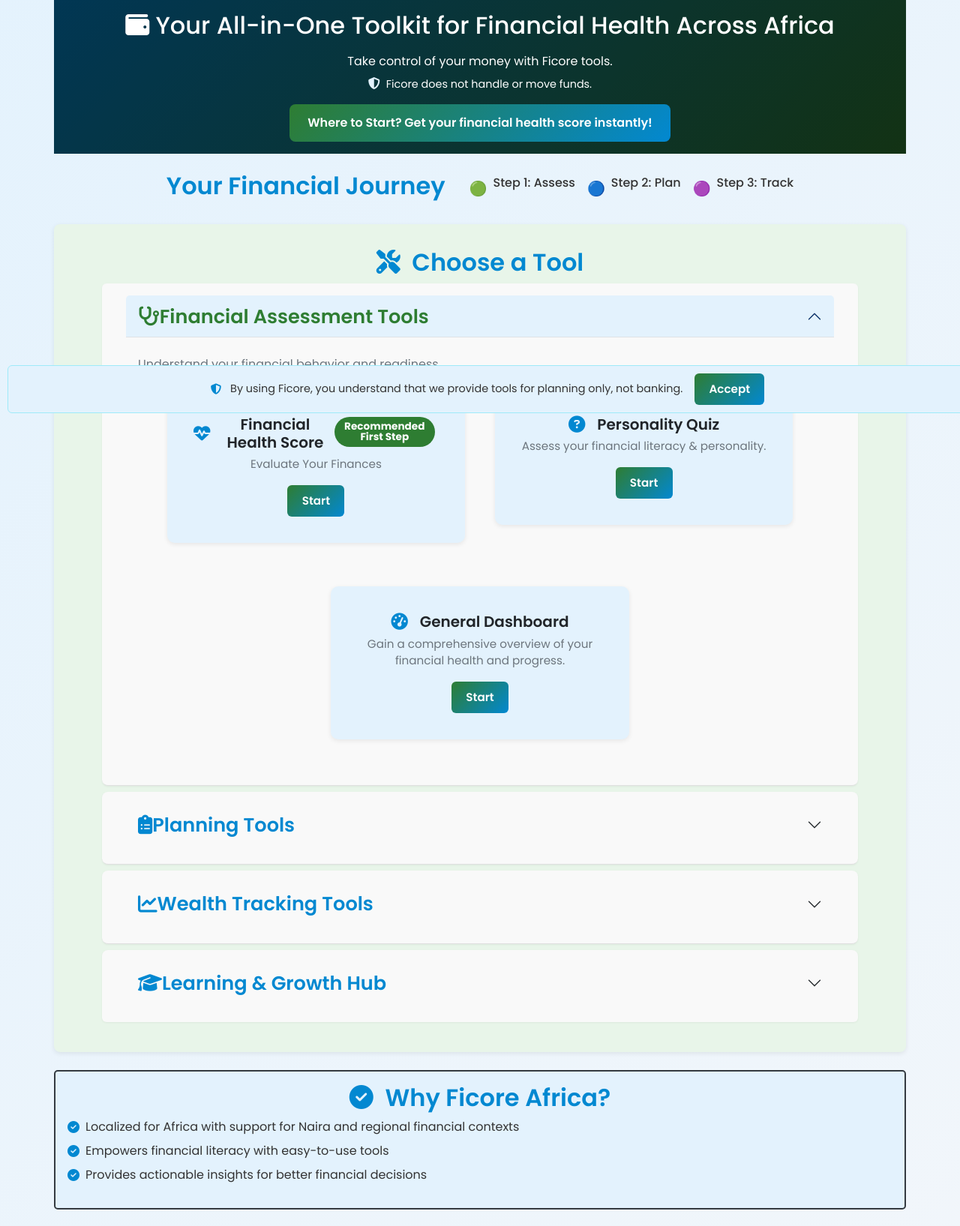
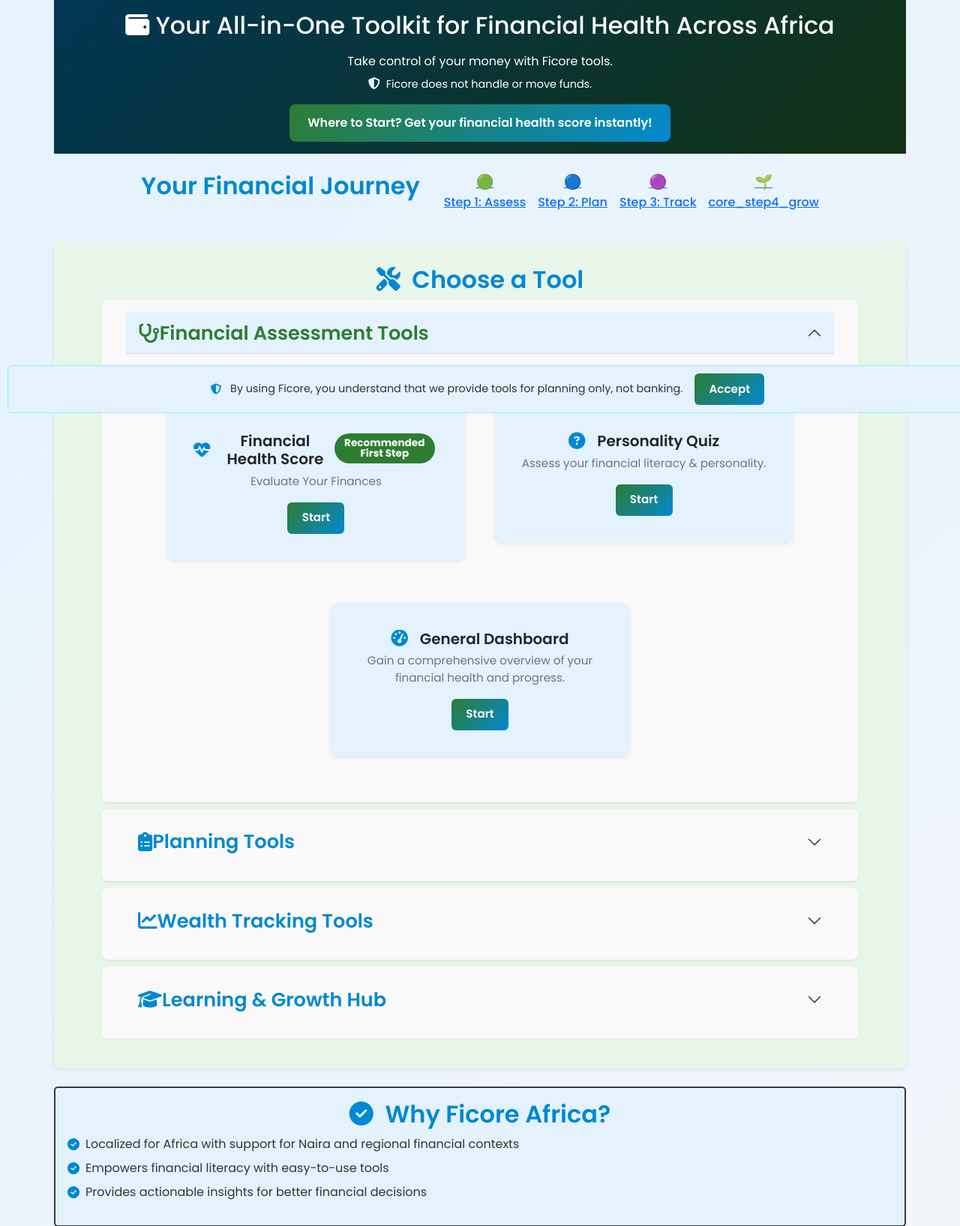
Before and after one commit to ficore-africa/FICORE-TOOLS-SUITE, a Flask app: page / in a window 1280 px wide. Shown: the part 233-1868 px from the top of the page at 75% size. Run offline with Flask 3, Linux system fonts and the light colour scheme; some libraries are stand-ins or nearby versions.

Commit message:
Update index.html

```diff
--- a/templates/index.html
+++ b/templates/index.html
@@ -18,16 +18,28 @@
             <h3>{{ trans('core_your_financial_journey') | default('Your Financial Journey') }}</h3>
             <div class="journey-steps d-flex justify-content-center gap-3">
                 <div class="journey-step">
+                    <a href="#assess-tools" class="journey-link">
                         <span class="journey-icon">🟢</span>
                         <p>{{ trans('core_step1_assess') | default('Step 1: Assess') }}</p>
+                    </a>
                 </div>
                 <div class="journey-step">
+                    <a href="#plan-tools" class="journey-link">
                         <span class="journey-icon">🔵</span>
                         <p>{{ trans('core_step2_plan') | default('Step 2: Plan') }}</p>
+                    </a>
                 </div>
                 <div class="journey-step">
+                    <a href="#track-tools" class="journey-link">
                         <span class="journey-icon">🟣</span>
                         <p>{{ trans('core_step3_track') | default('Step 3: Track & Learn') }}</p>
+                    </a>
+                </div>
+                <div class="journey-step">
+                    <a href="#grow-tools" class="journey-link">
+                        <span class="journey-icon">🌱</span>
+                        <p>{{ trans('core_step4_grow') | default('Step 4: Grow') }}</p>
+                    </a>
                 </div>
             </div>
         </div>
@@ -36,7 +48,7 @@
     <section class="tools-section my-4" id="tools-section">
         <h2 class="text-center"><i class="fas fa-tools"></i> {{ trans('core_choose_tool') | default('Choose a Tool') }}</h2>
         <div class="accordion" id="toolsAccordion">
-            <div class="tool-group accordion-item">
+            <div class="tool-group accordion-item" id="assess-tools">
                 <h3 class="group-title accordion-header" id="headingFinancialAssessment">
                     <button class="accordion-button" type="button" data-bs-toggle="collapse" data-bs-target="#collapseFinancialAssessment" aria-expanded="true" aria-controls="collapseFinancialAssessment">
                         <i class="fas fa-stethoscope"></i> {{ trans('core_financial_assessment_group') | default('Financial Assessment') }}
@@ -77,7 +89,7 @@
                     </div>
                 </div>
             </div>
-            <div class="tool-group accordion-item">
+            <div class="tool-group accordion-item" id="plan-tools">
                 <h3 class="group-title accordion-header" id="headingPlanningTools">
                     <button class="accordion-button collapsed" type="button" data-bs-toggle="collapse" data-bs-target="#collapsePlanningTools" aria-expanded="false" aria-controls="collapsePlanningTools">
                         <i class="fas fa-clipboard-list"></i> {{ trans('core_planning_tools_group') | default('Planning Tools') }}
@@ -118,7 +130,7 @@
                     </div>
                 </div>
             </div>
-            <div class="tool-group accordion-item">
+            <div class="tool-group accordion-item" id="track-tools">
                 <h3 class="group-title accordion-header" id="headingWealthTracking">
                     <button class="accordion-button collapsed" type="button" data-bs-toggle="collapse" data-bs-target="#collapseWealthTracking" aria-expanded="false" aria-controls="collapseWealthTracking">
                         <i class="fas fa-chart-line"></i> {{ trans('core_wealth_tracking_group') | default('Wealth Tracking') }}
@@ -141,7 +153,7 @@
                     </div>
                 </div>
             </div>
-            <div class="tool-group accordion-item">
+            <div class="tool-group accordion-item" id="grow-tools">
                 <h3 class="group-title accordion-header" id="headingLearningGrowth">
                     <button class="accordion-button collapsed" type="button" data-bs-toggle="collapse" data-bs-target="#collapseLearningGrowth" aria-expanded="false" aria-controls="collapseLearningGrowth">
                         <i class="fas fa-graduation-cap"></i> {{ trans('core_learning_growth_group') | default('Learning & Growth') }}
```
Lines whose indentation alone changed are shown as unchanged.
